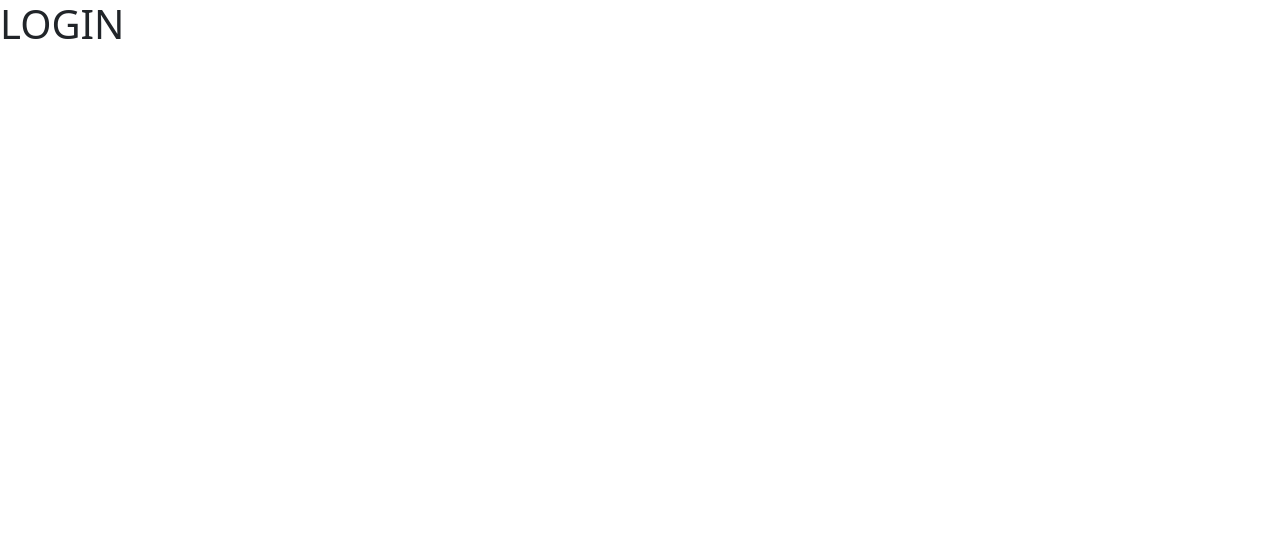
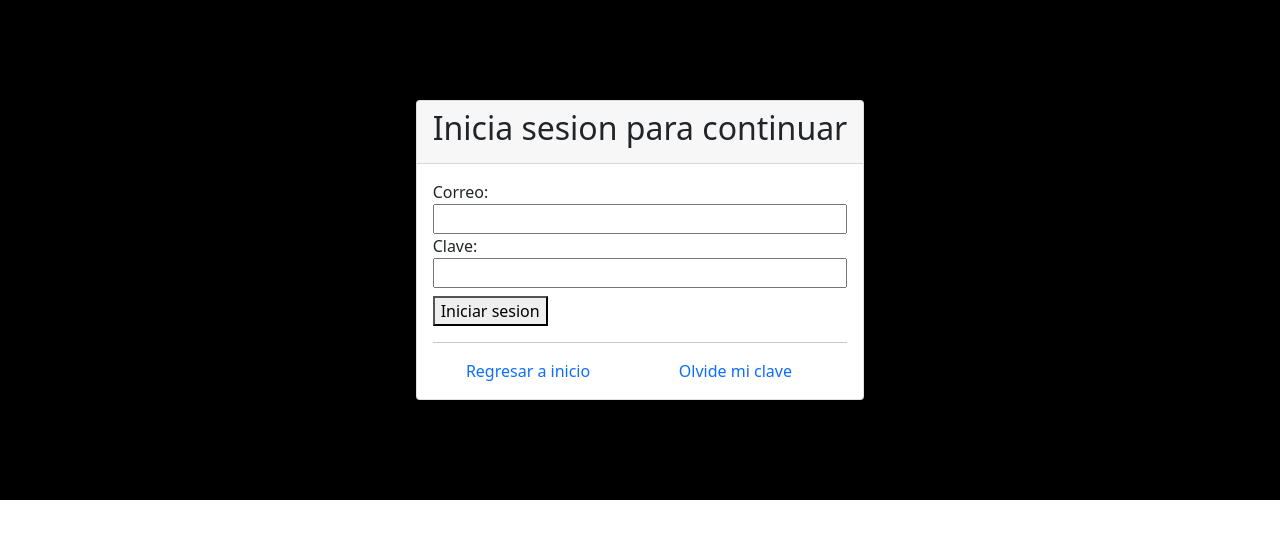
Before and after one commit to kebblar/licenciatura-frontend, a Vue app: page /login in a window 1280 px wide. Shown: the top 538 px of the page. Built offline with nearby package versions, Linux system fonts and the light colour scheme.

Commit message:
feature: se agrego un primer login que valida contra el back-end

```diff
--- a/package.json
+++ b/package.json
@@ -8,10 +8,12 @@
     "lint": "vue-cli-service lint"
   },
   "dependencies": {
+    "axios": "^0.26.1",
     "bootstrap": "^5.1.3",
     "bootstrap-vue": "^2.21.2",
     "core-js": "^3.6.5",
     "vue": "^2.6.14",
+    "vue-axios": "^3.4.1",
     "vue-router": "^3.0.3"
   },
   "devDependencies": {
--- a/src/components/Login.vue
+++ b/src/components/Login.vue
@@ -1,3 +1,105 @@
 <template>
-    <h1>LOGIN</h1>
+    <section>
+        <div class="card">
+            <div class=card-header>
+                <h2>Inicia sesion para continuar</h2>
+            </div>
+            <div class="card-body">
+                <label>
+                    Correo:
+                    <input type="text" v-model="correo"/>
+                </label>
+                <label>
+                    Clave:
+                    <input type="password" v-model="clave"/>
+                </label>
+                <button v-on:click="login">Iniciar sesion</button>
+                <hr>
+                <div class="footer">
+                    <router-link to="/">Regresar a inicio</router-link>
+                    <router-link to="/recuperar-clave">Olvide mi clave</router-link>
+                </div>
+            </div>
+        </div>
+        <b-modal id="error" :title="titulo_error">
+            <p>{{msj_error}}</p>
+        </b-modal>
+    </section>
 </template>
+<script>
+import axios from 'axios';
+//import store from '../utils/store';
+export default{
+    name: 'Login',
+    data: function(){
+        return {
+            correo: '',
+            clave: '',
+            msj_error: '',
+            titulo_error: ''
+        }
+    },
+    methods:{
+        login(){
+          axios.post('http://localhost:8080/usuario/login/', {
+                mail: this.correo,
+                clave: this.clave,
+          }).then(response => {
+                //store.commit("set_jwt", response.data.jwt);
+                //console.log(store.state.jwt);
+                console.log(response.data.jwt);
+                this.msj_error = '';
+                //router.push("Perros")
+            }).catch(error => {
+                console.log(error.response.status);
+                this.msj_error = error.response.data.Accion;
+                console.log(error.response.data);
+                this.$bvModal.show("error");
+                this.titulo_error = error.response.data.Descripcion;
+           });
+
+        }
+    },
+}
+</script>
+
+
+<style scoped>
+    section {
+        width: 100%;
+        height: 500px;
+        display: flex;
+        background-color: black;
+        align-items: center;
+        justify-content: center;
+    }
+    label{
+        display: block;
+    }
+    input {
+        width: 100%;
+    }
+    h2 {
+        text-align: center;
+    }
+    button {
+        margin-top: 2%;
+    }
+    .footer {
+        display: flex;
+        align-items: center;
+        justify-content: center;
+        flex-wrap: wrap;
+
+    }
+    .footer a{
+        margin-right: 4%;
+        flex: 120px;
+        text-align: center;
+        text-decoration: none;
+    }
+    .error{
+        color: red;
+        font-style: arial;
+    }
+</style>
--- /dev/null
+++ b/src/components/RecuperarClave.vue
@@ -0,0 +1,3 @@
+<template>
+    <h1>Recuperacion clave</h1>
+</template>
--- a/src/main.js
+++ b/src/main.js
@@ -2,6 +2,7 @@ import Vue from 'vue'
 import App from './App.vue'
 import router from './router'
 import { BootstrapVue, IconsPlugin } from 'bootstrap-vue'
+
 
 // Import Bootstrap an BootstrapVue CSS files (order is important)
 import 'bootstrap/dist/css/bootstrap.css'
--- a/src/router/index.js
+++ b/src/router/index.js
@@ -5,7 +5,7 @@ import Login from '../components/Login.vue'
 import Registro from '../components/Registro.vue'
 import AcercaDe from '../components/AcercaDe.vue'
 import NotFound from '../components/NotFound.vue'
-
+import RecuperarClave from '../components/RecuperarClave.vue'
 
 Vue.use(VueRouter)
 
@@ -31,6 +31,11 @@ const routes = [
     component: AcercaDe
   },
   {
+    path: '/recuperar-clave',
+    name: 'recuperar-clave',
+    component: RecuperarClave
+  },
+  {
     path: '/*',
     name: '404',
     component: NotFound
--- /dev/null
+++ b/src/utils/store.js
@@ -0,0 +1,27 @@
+import Vue from 'vue'
+import Vuex from 'vuex'
+import VuexPersist from 'vuex-persist';
+
+Vue.use(Vuex)
+
+const vuexLocalStorage = new VuexPersist({
+  key: 'vuex', // The key to store the state on in the storage provider.
+  storage: window.localStorage, // or window.sessionStorage or localForage
+  // Function that passes the state and returns the state with only the objects you want to store.
+  // reducer: state => state,
+  // Function that passes a mutation and lets you decide if it should update the state in localStorage.
+  // filter: mutation => (true)
+})
+
+const store = new Vuex.Store({
+  state: {
+    jwt: ""
+  },
+  mutations: {
+    set_jwt (state, jwt) {
+      state.jwt = jwt;
+    }
+  },
+  plugins: [vuexLocalStorage.plugin]
+})
+export default store;
```
Also changed, not shown: 1 other file (tests, documents, lock files or other folders).
